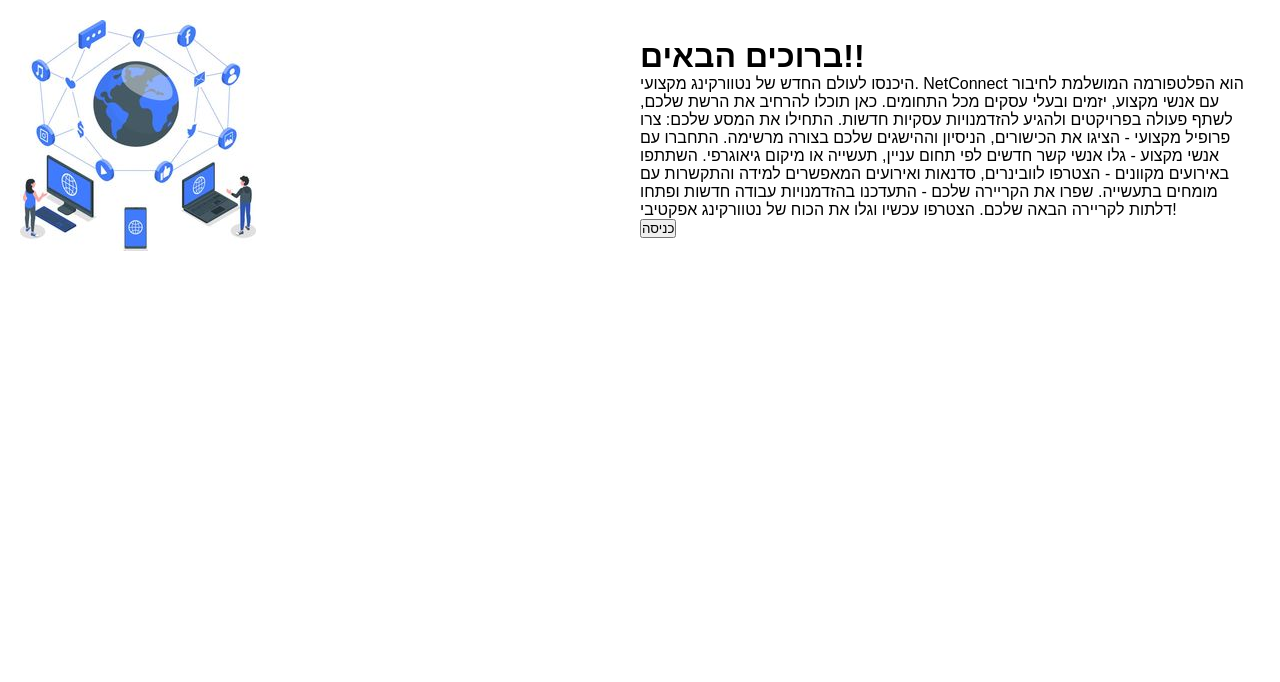
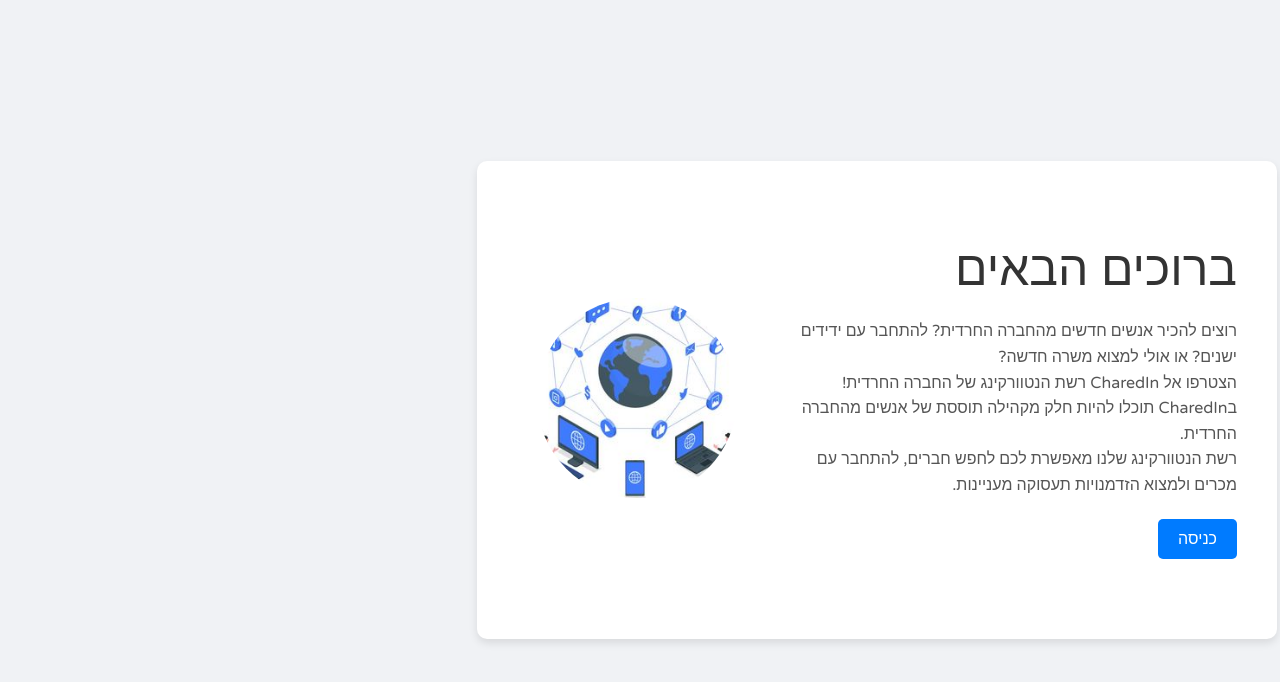
Before and after one commit to maliAscher/charedin, a React (Vite) app: page /products in a window 1280 px wide. Shown: the top 682 px of the page. Built offline with nearby package versions, Linux system fonts and the light colour scheme.

Commit message:
with home page

```diff
--- a/src/component/HomePage.css
+++ b/src/component/HomePage.css
@@ -1,12 +1,96 @@
+/* HomePage.css */
+@import url('https://fonts.googleapis.com/css2?family=Varela+Round&display=swap');
+
+* {
+  font-family: 'Varela Round', sans-serif !important;
+  font-weight: 400;
+  font-style: normal;
+}
+
+body,
+html {
+  margin: 0;
+  padding: 0;
+  width: 100%;
+  height: 100%;
+  font-family: 'Arial', sans-serif;
+  background-color: #f0f2f5;
+  display: flex;
+  justify-content: center;
+  align-items: center;
+  direction: rtl;
+}
+
 .container {
+  display: flex;
+  gap: 40px;
+  align-items: center;
+  justify-content: space-between;
+  background: white;
+  padding: 80px 20px 80px 20px;
+  border-radius: 10px;
+  box-shadow: 0 4px 8px rgba(0, 0, 0, 0.1);
+  max-width: 800px;
+  width: 100%;
+  direction: ltr; /* Set container direction to ltr for flex alignment */
+}
+
+.image {
+  padding-left: 40px; /* Add larger padding to the left side of the image */
+}
+
+.image img {
+  border-radius: 50%;
+  width: 200px; /* Increase image size */
+  height: 200px;
+  object-fit: cover;
+}
+
+.text {
+  text-align: right;
+  padding-right: 20px;
+  direction: rtl;
+}
+
+.text h1 {
+  font-size: 3rem; /* Make the heading really big */
+  margin-bottom: 20px;
+  color: #333;
+}
+
+.text p {
+  font-size: 1rem;
+  line-height: 1.6;
+  color: #555;
+  margin-bottom: 20px;
+}
+
+button {
+  background-color: #007bff;
+  color: white;
+  border: none;
+  padding: 10px 20px;
+  font-size: 1rem;
+  cursor: pointer;
+  border-radius: 5px;
+  transition: background-color 0.3s ease;
+}
+
+button:hover {
+  background-color: #0056b3;
+}
+
+/* .container {
   display: flex;
   align-items: center;
   justify-content: space-between;
   padding: 20px;
   flex-wrap: wrap;
+  background-color: red;
 }
 
-  .image, .text {
+.image,
+.text {
   flex: 1 1 45%;
   min-width: 300px;
   box-sizing: border-box;
@@ -67,4 +151,4 @@
     padding-right: 0;
     padding-bottom: 20px;
   }
-  }
+} */
--- a/src/component/HomePage.jsx
+++ b/src/component/HomePage.jsx
@@ -1,5 +1,5 @@
 import './HomePage.css';
-import profileImage from './icon-HomePage.jpg'; // וודא שהתמונה במיקום הנכון בפרויקט שלך
+import profileImage from './icon-HomePage.jpg';
 
 function HomePage() {
   return (
@@ -8,21 +8,19 @@
         <img src={profileImage} alt='Lily Smith' />
       </div>
       <div className='text'>
-        <h1>ברוכים הבאים!!</h1>
+        <h1>ברוכים הבאים</h1>
         <p>
-          היכנסו לעולם החדש של נטוורקינג מקצועי. NetConnect הוא הפלטפורמה
-          המושלמת לחיבור עם אנשי מקצוע, יזמים ובעלי עסקים מכל התחומים. כאן תוכלו
-          להרחיב את הרשת שלכם, לשתף פעולה בפרויקטים ולהגיע להזדמנויות עסקיות
-          חדשות. התחילו את המסע שלכם: צרו פרופיל מקצועי - הציגו את הכישורים,
-          הניסיון וההישגים שלכם בצורה מרשימה. התחברו עם אנשי מקצוע - גלו אנשי
-          קשר חדשים לפי תחום עניין, תעשייה או מיקום גיאוגרפי. השתתפו באירועים
-          מקוונים - הצטרפו לוובינרים, סדנאות ואירועים המאפשרים למידה והתקשרות עם
-          מומחים בתעשייה. שפרו את הקריירה שלכם - התעדכנו בהזדמנויות עבודה חדשות
-          ופתחו דלתות לקריירה הבאה שלכם. הצטרפו עכשיו וגלו את הכוח של נטוורקינג
-          אפקטיבי!
+          רוצים להכיר אנשים חדשים מהחברה החרדית? להתחבר עם ידידים ישנים? או אולי
+          למצוא משרה חדשה?
+          <br />
+          הצטרפו אל CharedIn רשת הנטוורקינג של החברה החרדית!
+          <br />
+          בCharedIn תוכלו להיות חלק מקהילה תוססת של אנשים מהחברה החרדית.
+          <br />
+          רשת הנטוורקינג שלנו מאפשרת לכם לחפש חברים, להתחבר עם מכרים ולמצוא
+          הזדמנויות תעסוקה מעניינות.
         </p>
 
-        {/* <a href="/signUp">כניסה</a> */}
         <button>כניסה</button>
       </div>
     </div>
```
Lines whose indentation alone changed are shown as unchanged.
